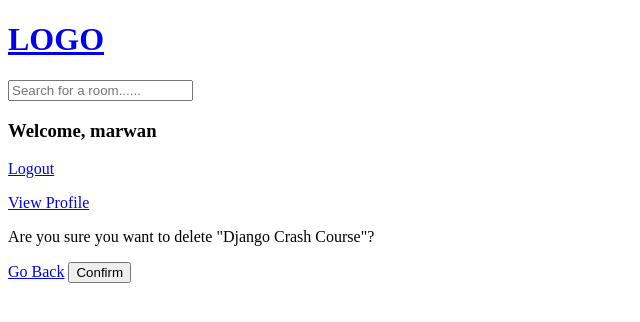
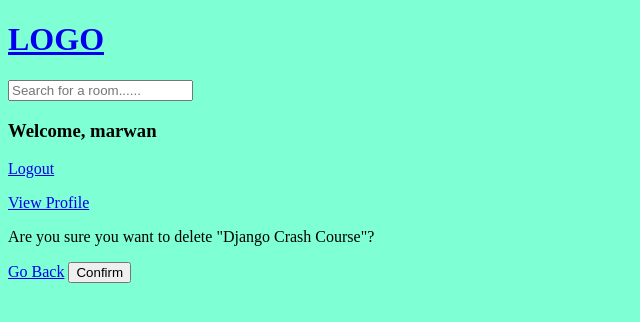
Before and after one commit to MarwanHishamAbbas/studybud, a Django app: page /delete-room/6/ in a window 1280 px wide. Shown: the top 322 px of the page, without its empty margins (0-640 px from the left). Run offline with Django 4.2, Linux system fonts and the light colour scheme; a user stored in the database is signed in; data comes from the database, SQL or seed files in the repository.

Commit message:
fix the silly error in static

```diff
--- /dev/null
+++ b/static/styles/main.css
@@ -0,0 +1,3 @@
+html {
+  background-color: aquamarine;
+}
--- a/studybud/settings.py
+++ b/studybud/settings.py
@@ -120,6 +120,10 @@ USE_TZ = True
 
 STATIC_URL = 'static/'
 
+STATICFILES_DIRS = [
+    BASE_DIR / 'static'
+]
+
 # Default primary key field type
 # https://docs.djangoproject.com/en/4.1/ref/settings/#default-auto-field
 
--- a/templates/main.html
+++ b/templates/main.html
@@ -1,9 +1,12 @@
 <!DOCTYPE html>
+{% load static %}
 <html lang="en">
   <head>
     <meta charset="UTF-8" />
     <meta http-equiv="X-UA-Compatible" content="IE=edge" />
     <meta name="viewport" content="width=device-width, initial-scale=1.0" />
+    <link rel="stylesheet" href="{% static 'styles/main.css' %}" />
+
     <title>StudyBud</title>
   </head>
   <body>
```
